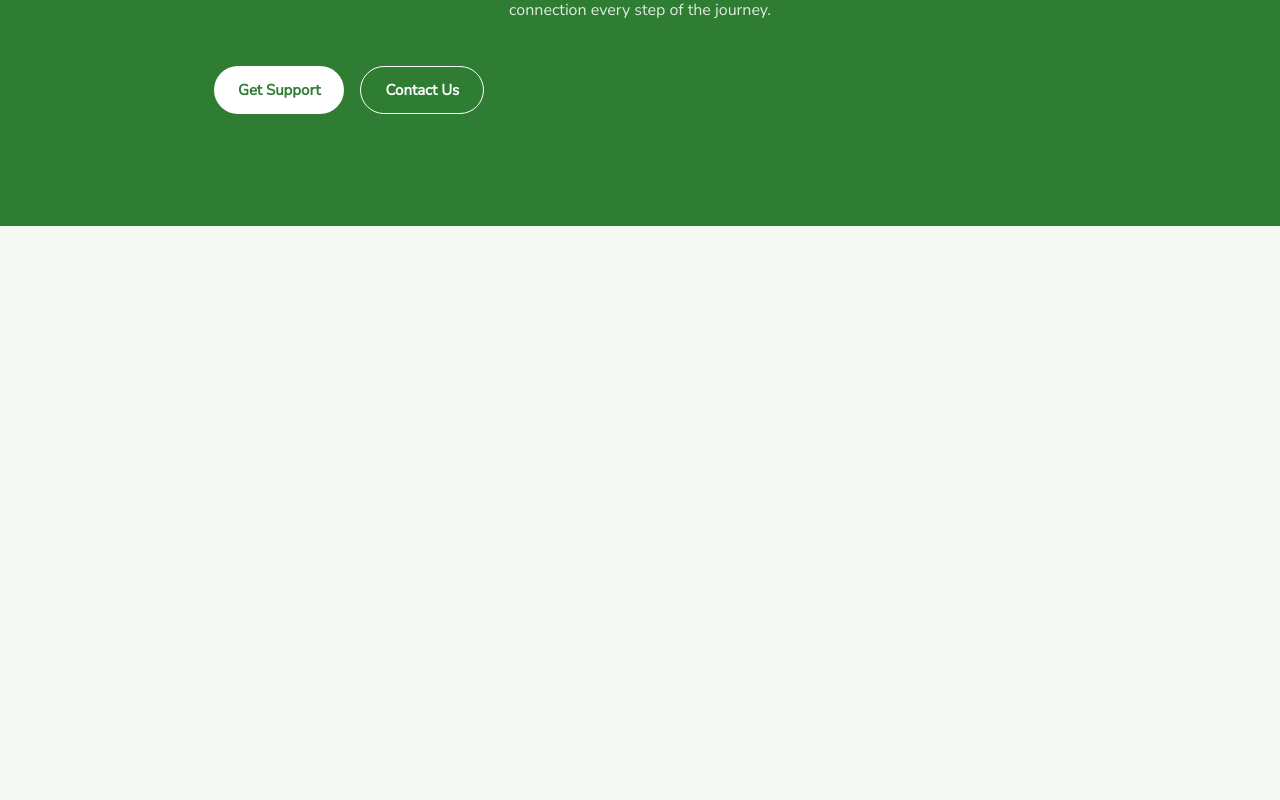
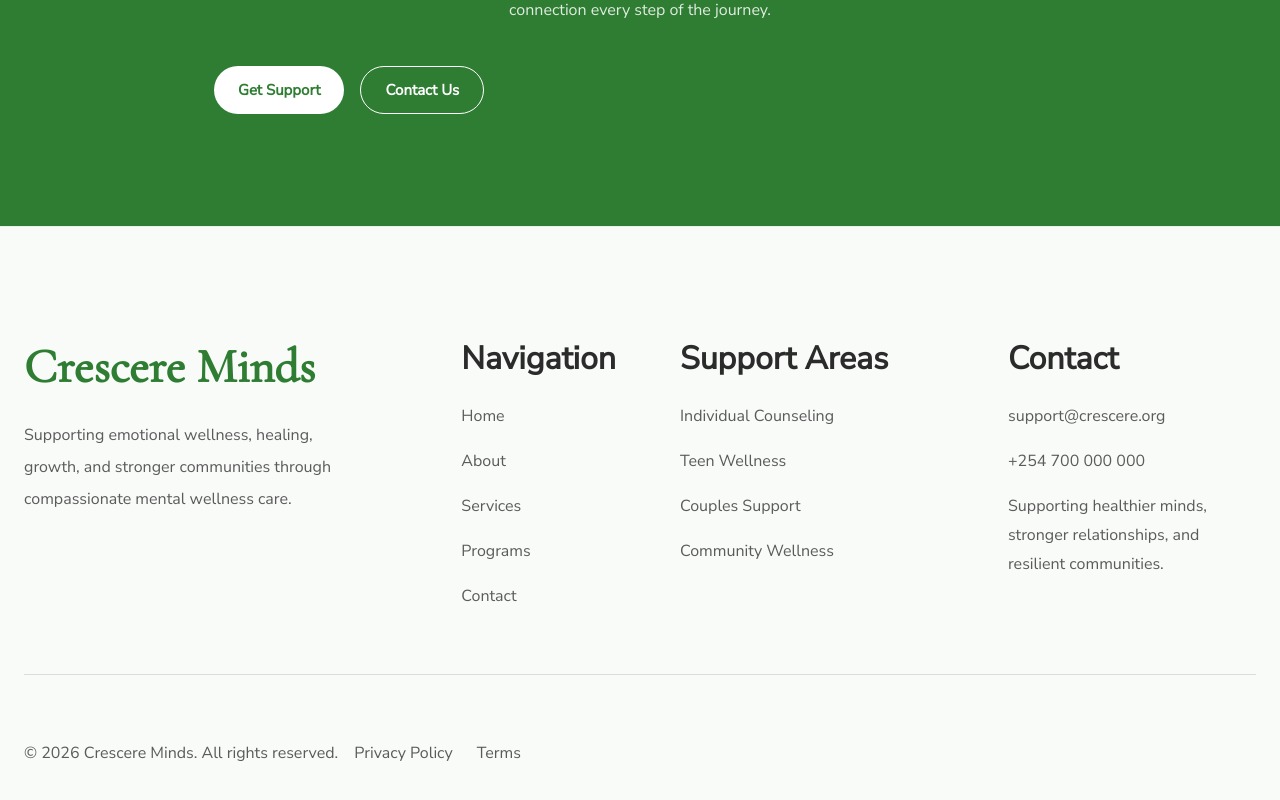
Before and after one commit to Kibugi1/crescere-minds, a React (Vite) app: page /contact in a window 1280 px wide. Shown: the part 2688-3488 px from the top of the page. Before the commit the page ends 2914 px from the top, so only its background shows below. Built offline with nearby package versions, Linux system fonts and the light colour scheme.

Commit message:
feat: add Footer component with navigation and support links

```diff
--- /dev/null
+++ b/src/components/layout/footer/Footer.jsx
@@ -0,0 +1,335 @@
+import {
+    Box,
+    Container,
+    Divider,
+    Grid,
+    Stack,
+    Typography,
+} from "@mui/material";
+
+import { Link } from "react-router-dom";
+
+const footerLinks = {
+    navigation: [
+        {
+            label: "Home",
+            path: "/",
+        },
+
+        {
+            label: "About",
+            path: "/about",
+        },
+
+        {
+            label: "Services",
+            path: "/services",
+        },
+
+        {
+            label: "Programs",
+            path: "/programs",
+        },
+
+        {
+            label: "Contact",
+            path: "/contact",
+        },
+    ],
+
+    support: [
+        "Individual Counseling",
+        "Teen Wellness",
+        "Couples Support",
+        "Community Wellness",
+    ],
+};
+
+export default function Footer() {
+    return (
+        <Box
+            sx={{
+                backgroundColor: "#F8FBF8",
+
+                pt: {
+                    xs: 10,
+                    md: 14,
+                },
+
+                pb: 4,
+
+                borderTop:
+                    "1px solid rgba(46,125,50,0.08)",
+            }}
+        >
+
+            <Container maxWidth="xl">
+
+                <Grid
+                    container
+
+                    spacing={{
+                        xs: 6,
+                        md: 10,
+                    }}
+                >
+
+                    {/* BRAND */}
+
+                    <Grid size={{ xs: 12, md: 4 }}>
+
+                        <Typography
+                            variant="h3"
+
+                            sx={{
+                                color: "primary.main",
+
+                                mb: 3,
+                            }}
+                        >
+                            Crescere Minds
+                        </Typography>
+
+
+
+                        <Typography
+                            variant="body1"
+
+                            sx={{
+                                color: "text.secondary",
+
+                                lineHeight: 2,
+
+                                maxWidth: "340px",
+                            }}
+                        >
+                            Supporting emotional wellness,
+                            healing, growth, and stronger
+                            communities through compassionate
+                            mental wellness care.
+                        </Typography>
+
+                    </Grid>
+
+
+
+                    {/* NAVIGATION */}
+
+                    <Grid size={{ xs: 12, sm: 6, md: 2 }}>
+
+                        <Typography
+                            variant="h4"
+
+                            sx={{
+                                mb: 3,
+                            }}
+                        >
+                            Navigation
+                        </Typography>
+
+
+
+                        <Stack spacing={2}>
+
+                            {footerLinks.navigation.map((item) => (
+                                <Typography
+                                    key={item.label}
+
+                                    component={Link}
+
+                                    to={item.path}
+
+                                    sx={{
+                                        textDecoration: "none",
+
+                                        color: "text.secondary",
+
+                                        transition:
+                                            "color 0.3s ease",
+
+                                        "&:hover": {
+                                            color: "primary.main",
+                                        },
+                                    }}
+                                >
+                                    {item.label}
+                                </Typography>
+                            ))}
+
+                        </Stack>
+
+                    </Grid>
+
+
+
+                    {/* SERVICES */}
+
+                    <Grid size={{ xs: 12, sm: 6, md: 3 }}>
+
+                        <Typography
+                            variant="h4"
+
+                            sx={{
+                                mb: 3,
+                            }}
+                        >
+                            Support Areas
+                        </Typography>
+
+
+
+                        <Stack spacing={2}>
+
+                            {footerLinks.support.map((item) => (
+                                <Typography
+                                    key={item}
+
+                                    sx={{
+                                        color: "text.secondary",
+                                    }}
+                                >
+                                    {item}
+                                </Typography>
+                            ))}
+
+                        </Stack>
+
+                    </Grid>
+
+
+
+                    {/* CONTACT */}
+
+                    <Grid size={{ xs: 12, md: 3 }}>
+
+                        <Typography
+                            variant="h4"
+
+                            sx={{
+                                mb: 3,
+                            }}
+                        >
+                            Contact
+                        </Typography>
+
+
+
+                        <Stack spacing={2}>
+
+                            <Typography
+                                sx={{
+                                    color: "text.secondary",
+                                }}
+                            >
+                                support@crescere.org
+                            </Typography>
+
+
+
+                            <Typography
+                                sx={{
+                                    color: "text.secondary",
+                                }}
+                            >
+                                +254 700 000 000
+                            </Typography>
+
+
+
+                            <Typography
+                                sx={{
+                                    color: "text.secondary",
+
+                                    lineHeight: 1.8,
+                                }}
+                            >
+                                Supporting healthier minds,
+                                stronger relationships, and
+                                resilient communities.
+                            </Typography>
+
+                        </Stack>
+
+                    </Grid>
+
+                </Grid>
+
+
+
+                <Divider
+                    sx={{
+                        my: {
+                            xs: 6,
+                            md: 8,
+                        },
+                    }}
+                />
+
+
+
+                {/* BOTTOM BAR */}
+
+                <Stack
+                    direction={{
+                        xs: "column",
+                        sm: "row",
+                    }}
+
+                    spacing={2}
+
+                    justifyContent="space-between"
+
+                    alignItems={{
+                        xs: "flex-start",
+                        sm: "center",
+                    }}
+                >
+
+                    <Typography
+                        sx={{
+                            color: "text.secondary",
+                        }}
+                    >
+                        © 2026 Crescere Minds.
+                        All rights reserved.
+                    </Typography>
+
+
+
+                    <Stack
+                        direction="row"
+
+                        spacing={3}
+                    >
+
+                        <Typography
+                            sx={{
+                                color: "text.secondary",
+
+                                cursor: "pointer",
+                            }}
+                        >
+                            Privacy Policy
+                        </Typography>
+
+
+
+                        <Typography
+                            sx={{
+                                color: "text.secondary",
+
+                                cursor: "pointer",
+                            }}
+                        >
+                            Terms
+                        </Typography>
+
+                    </Stack>
+
+                </Stack>
+
+            </Container>
+
+        </Box>
+    );
+}
--- a/src/layouts/MainLayout.jsx
+++ b/src/layouts/MainLayout.jsx
@@ -1,5 +1,6 @@
 import { Box } from "@mui/material";
 import Navbar from "../components/layout/navbar/Navbar";
+import Footer from "../components/layout/footer/Footer";
 
 export default function MainLayout({ children }) {
   return (
@@ -11,6 +12,7 @@ export default function MainLayout({ children }) {
     >
       <Navbar />
       {children}
+      <Footer />
     </Box>
   );
 }
```
